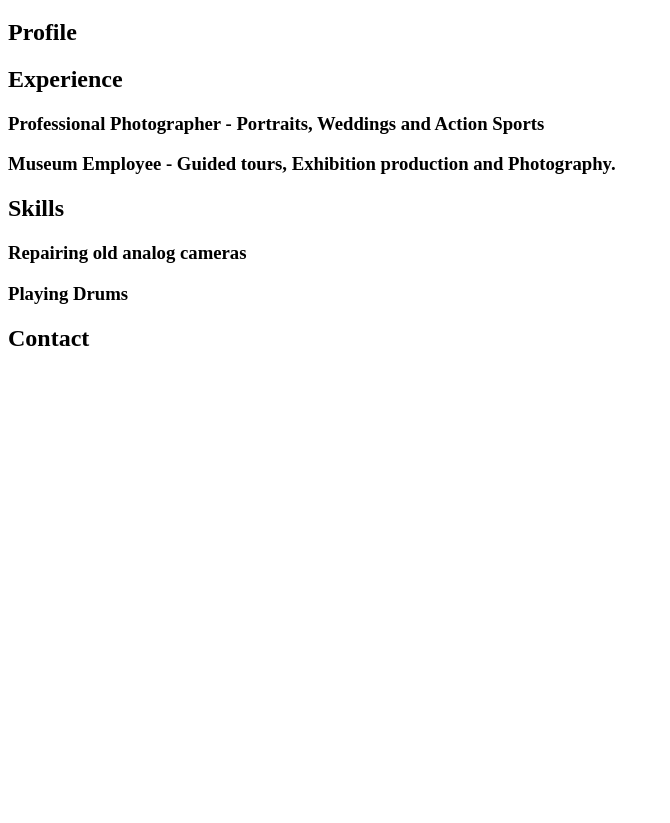
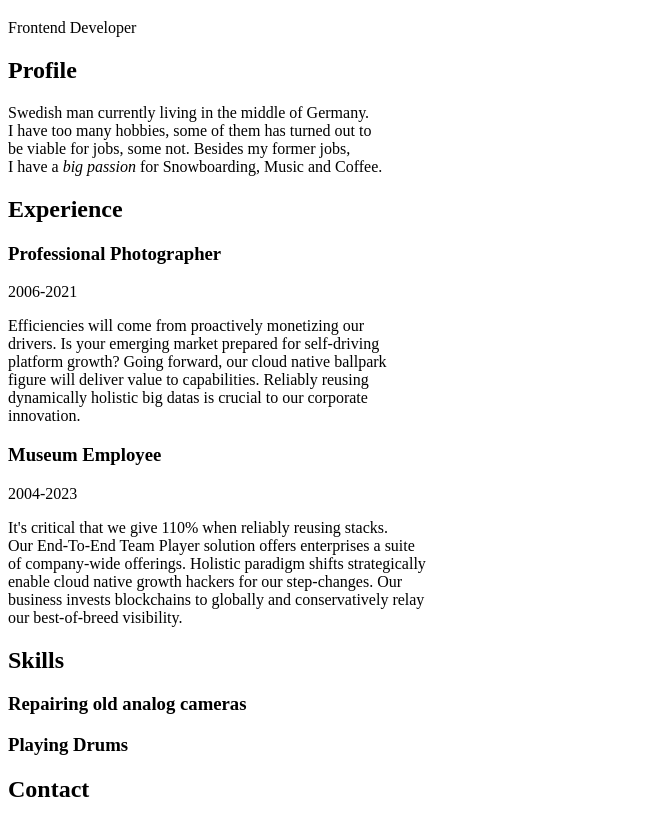
Before and after one commit to ghersmann/cv, a plain HTML site: page index.html in a window 1280 px wide. Shown: the part 61-884 px from the top of the page, without its empty margins (0-670 px from the left). Before the commit the page ends 800 px from the top, so only its background shows below. Drawn offline with Linux system fonts and the light colour scheme.

Commit message:
Added more content to index.html

```diff
--- a/index.html
+++ b/index.html
@@ -12,19 +12,42 @@
 <main>
     <header>
         <h1>Curriculum Vitae Gustav Hersmann</h1>
+        <p>Frontend Developer</p>
     </header>
 
     <body>
         <article>
             <h2>Profile</h2>
+            <p>Swedish man currently living in the middle of Germany. <br>
+                I have too many hobbies, some of them has turned out to <br>
+                be viable for jobs, some not. Besides my former jobs, <br>
+                I have a <i>big passion</i> for Snowboarding, Music and Coffee. </p>
         </article>
         <article>
             <h2>Experience</h2>
             <section>
-                <h3>Professional Photographer - Portraits, Weddings and Action Sports</h3>
+                <header>
+                    <h3>Professional Photographer</h3>
+                    <p>2006-2021</p>
+                </header>
+                <p>Efficiencies will come from proactively monetizing our <br>
+                    drivers. Is your emerging market prepared for self-driving <br>
+                    platform growth? Going forward, our cloud native ballpark <br>
+                    figure will deliver value to capabilities. Reliably reusing <br>
+                    dynamically holistic big datas is crucial to our corporate <br>
+                    innovation.</p>
             </section>
             <section>
-                <h3>Museum Employee - Guided tours, Exhibition production and Photography.</h3>
+                <header>
+                    <h3>Museum Employee</h3>
+                    <p>2004-2023</p>
+                </header>
+                <p>It's critical that we give 110% when reliably reusing stacks. <br>
+                    Our End-To-End Team Player solution offers enterprises a suite <br>
+                    of company-wide offerings. Holistic paradigm shifts strategically <br>
+                    enable cloud native growth hackers for our step-changes. Our <br>
+                    business invests blockchains to globally and conservatively relay <br>
+                    our best-of-breed visibility.</p>
             </section>
         </article>
         <article>
```
